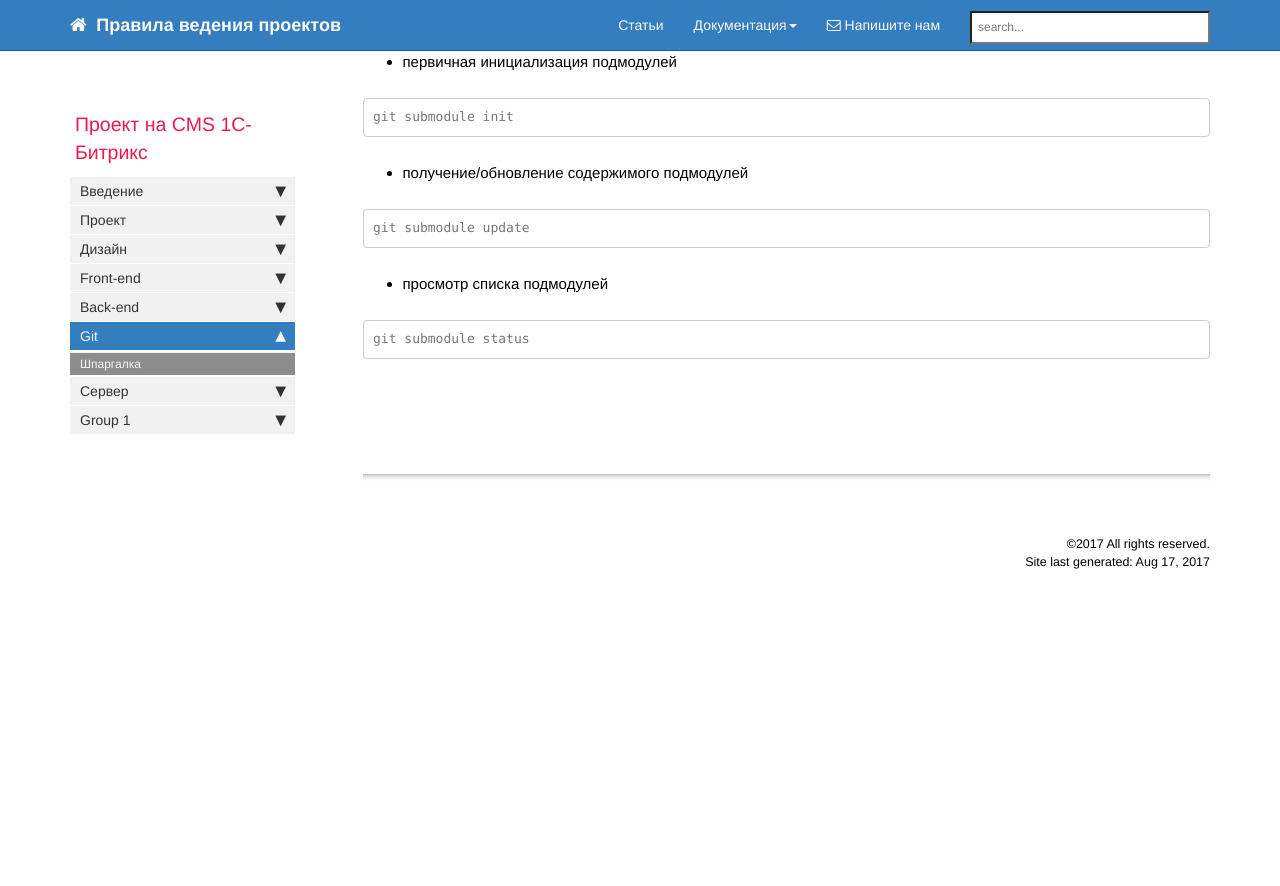
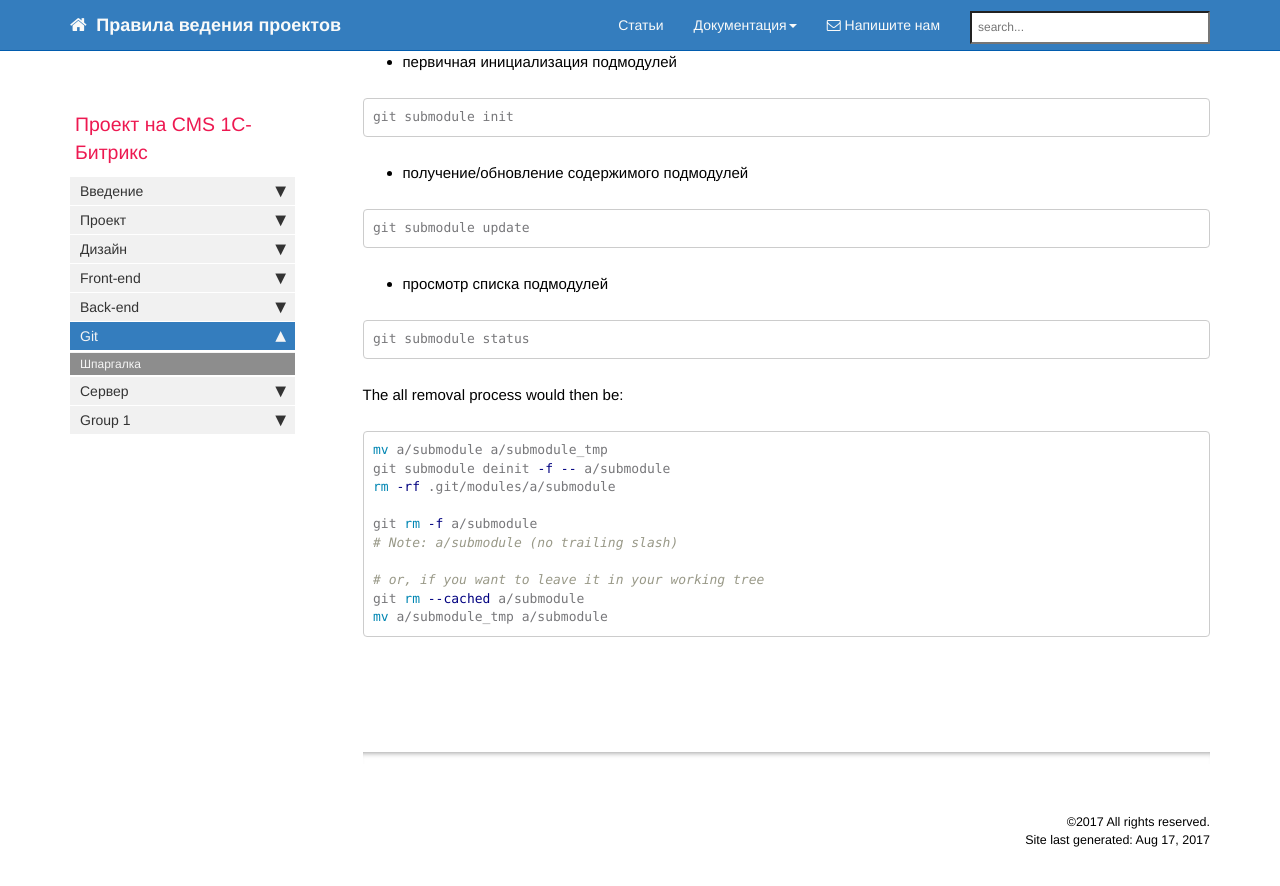
Before and after one commit to gdecider/gdecider.github.io, a Jekyll site: the page built from pages/bx/bx_git-shpora.md, in a window 1280 px wide and 900 px high, scrolled down 6631 px. Shown: the top 886 px of the window. Built offline with Jekyll 4.4.1, drawn with Linux system fonts in a browser that asks for light colours; nearby versions of some CDN libraries; comment, search, counter and statistics services are not loaded; before the commit the page ends 7253 px from its top, so only the background shows below that.

Commit message:
Update bx_git-shpora.md

````diff
--- a/pages/bx/bx_git-shpora.md
+++ b/pages/bx/bx_git-shpora.md
@@ -225,7 +225,7 @@ git remote -v
 
 * изменение адреса удаленного репозитория
 
-```bash
+```sh
 git remote set-url origin https://github.com/USERNAME/OTHERREPOSITORY.git
 ```
 
@@ -382,3 +382,18 @@ git submodule update
 ```bash
 git submodule status
 ```
+
+The all removal process would then be:
+
+```shell
+mv a/submodule a/submodule_tmp
+git submodule deinit -f -- a/submodule
+rm -rf .git/modules/a/submodule
+
+git rm -f a/submodule
+# Note: a/submodule (no trailing slash)
+
+# or, if you want to leave it in your working tree
+git rm --cached a/submodule
+mv a/submodule_tmp a/submodule
+```
````
